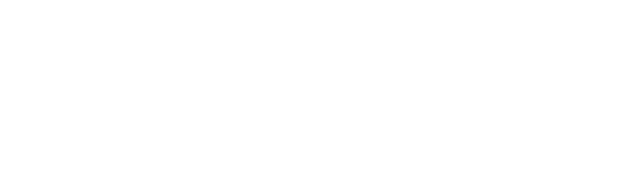
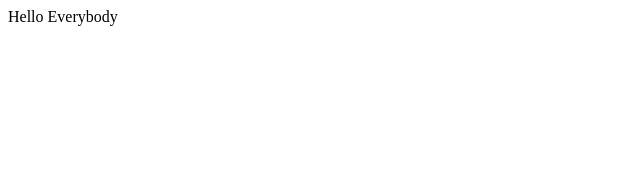
Before and after one commit to John-Titor-2036/john-titor-2036.github.io, a plain HTML site: page index.html in a window 1280 px wide. Shown: the whole page, without its empty margins (0-640 px from the left). Drawn offline with nearby package versions, Linux system fonts and the light colour scheme.

Commit message:
Update index.html

```diff
--- a/index.html
+++ b/index.html
@@ -4,6 +4,7 @@
 </head>
 
 <body>
+  <p>Hello Everybody</p>
   <script>
     (function(i,s,o,g,r,a,m){i['GoogleAnalyticsObject']=r;i[r]=i[r]||function(){
     (i[r].q=i[r].q||[]).push(arguments)},i[r].l=1*new Date();a=s.createElement(o),
```
